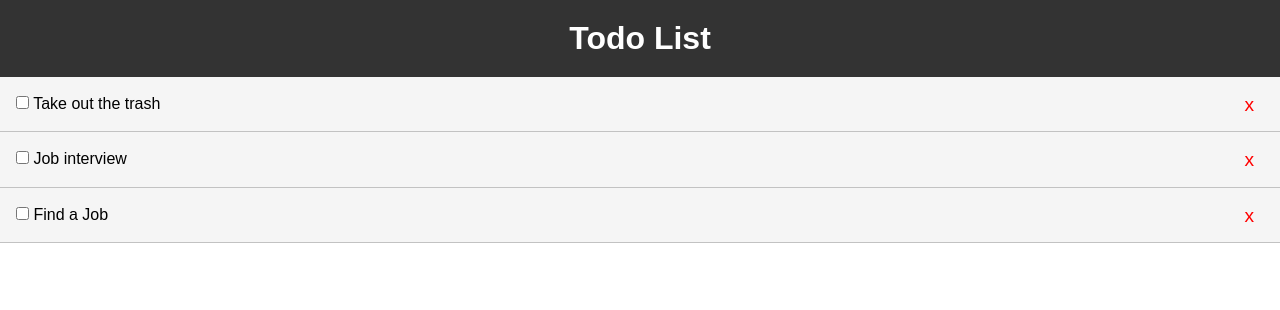
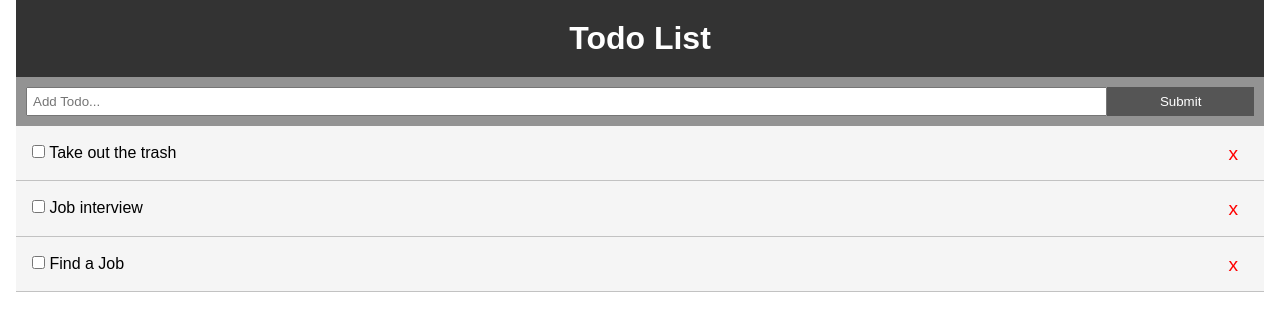
Before and after one commit to JoshSchoenecker/react-basic, a React (Create React App) app: page / in a window 1280 px wide. Shown: the top 310 px of the page. Built offline with nearby package versions, Linux system fonts and the light colour scheme; the HTML template or start-up script is replaced by a standard one.

Commit message:
addTodo working - uuid is not - dinner

```diff
--- a/package.json
+++ b/package.json
@@ -8,7 +8,8 @@
     "@testing-library/user-event": "^7.2.1",
     "react": "^16.13.1",
     "react-dom": "^16.13.1",
-    "react-scripts": "3.4.1"
+    "react-scripts": "3.4.1",
+    "uuid": "^8.1.0"
   },
   "scripts": {
     "start": "react-scripts start",
--- a/src/App.css
+++ b/src/App.css
@@ -16,6 +16,7 @@
 
 .container {
   padding: 0 1rem;
+  border-radius: 3px;
 }
 
 .btn {
--- a/src/App.js
+++ b/src/App.js
@@ -1,7 +1,10 @@
 import React, { Component } from "react";
 import Todos from "./components/Todos";
-import Header from "./components/layout/Header"
+import Header from "./components/layout/Header";
+import AddTodo from "./components/AddTodo";
+
 import "./App.css";
+// import uuid from "uuid";
 
 class App extends Component {
   state = {
@@ -35,18 +38,41 @@
       }),
     });
   };
-delTodo = (id) => {
-  this.setState({ todos: [...this.state.todos.filter(todo => todo.id !== id)] });
-}
+  delTodo = (id) => {
+    this.setState({
+      todos: [...this.state.todos.filter((todo) => todo.id !== id)],
+    });
+  };
+  addTodo = (title) => {
+    const newTodo = {
+      id: 4,
+      title,
+      completed: false,
+    };
+    this.setState({ todos: [...this.state.todos, newTodo] });
+  };
 
   render() {
     return (
       <div className="App">
-        <Header />
-        <Todos todos={this.state.todos} markComplete={this.markComplete} delTodo={this.delTodo}/>
+        <div className="container">
+          <Header />
+          <div style={addTodoCon}>
+            <AddTodo addTodo={this.addTodo} />
+          </div>
+          <Todos
+            todos={this.state.todos}
+            markComplete={this.markComplete}
+            delTodo={this.delTodo}
+          />
+        </div>
       </div>
     );
   }
 }
 
+const addTodoCon = {
+  padding: "10px",
+  background: "#939393",
+};
 export default App;
--- /dev/null
+++ b/src/components/AddTodo.js
@@ -0,0 +1,36 @@
+import React, { Component } from "react";
+
+export class AddTodo extends Component {
+    state =  {
+        title: ''
+    }
+
+    onSubmit = (e) => {
+        e.preventDefault();
+        this.props.addTodo(this.state.title);
+        this.setState({ title: '' })
+    }
+    onChange = (e) => this.setState({ [e.target.name] : e.target.value })
+  render() {
+    return (
+      <form onSubmit={this.onSubmit} style={{ display: "flex" }}>
+        <input
+          type="text"
+          name="title"
+          placeholder="Add Todo..."
+          style={{ flex: "10", padding: "5px" }}
+          value={this.state.title}
+          onChange={this.onChange}
+        />
+        <input
+          type="submit"
+          value="Submit"
+          className="btn"
+          style={{ flex: "1" }}
+        />
+      </form>
+    );
+  }
+}
+
+export default AddTodo;
```
Also changed, not shown: 1 other file (tests, documents, lock files or other folders).
